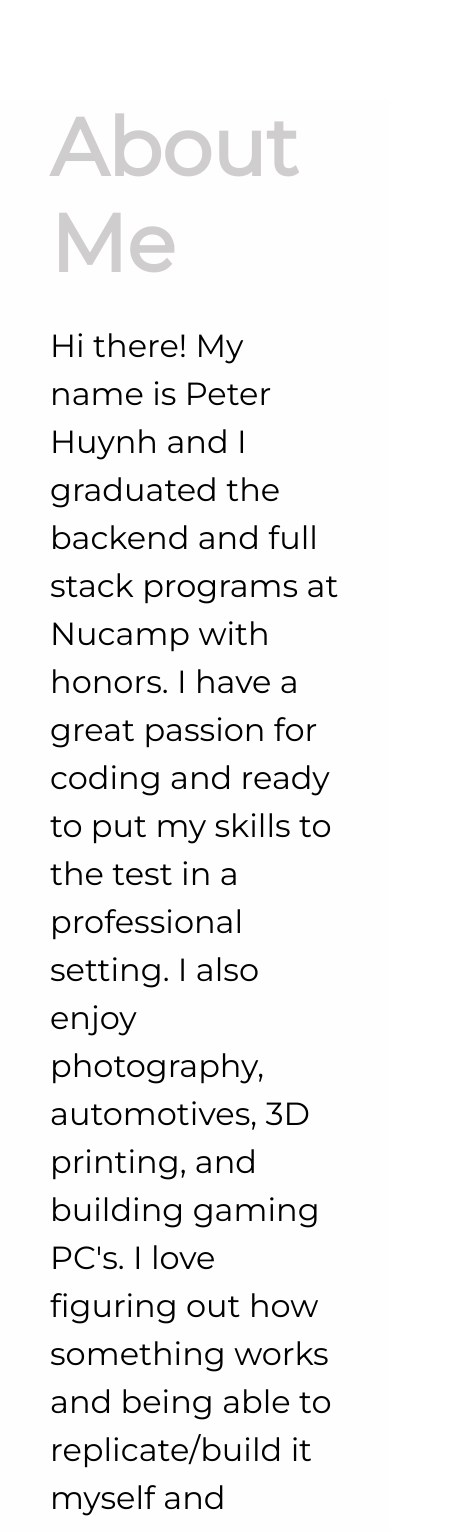
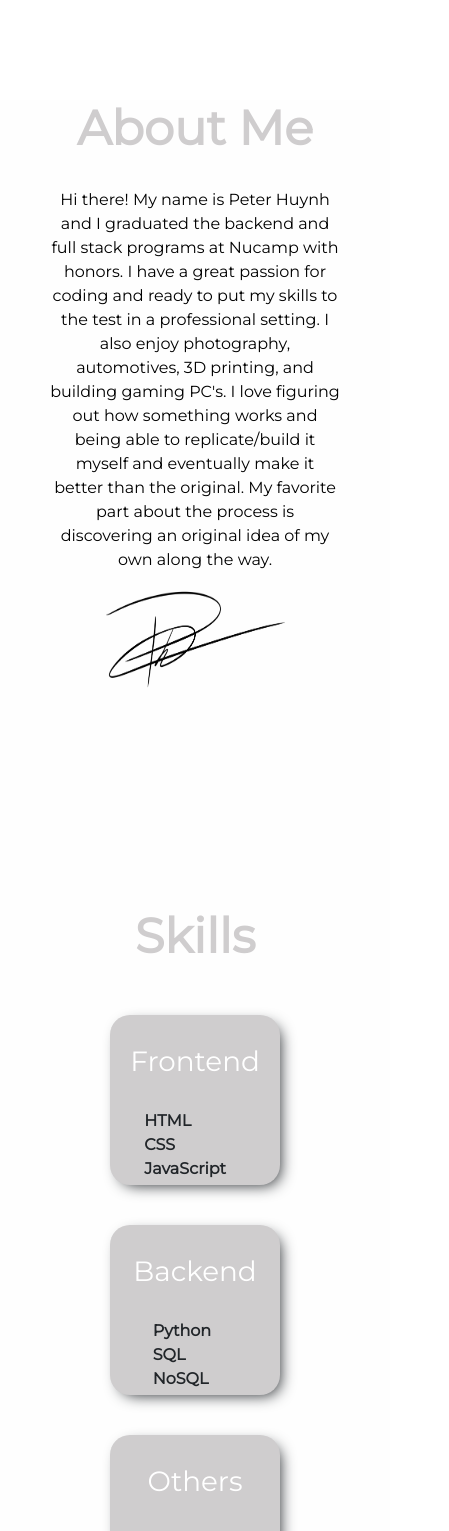
Before and after one commit to Peterhyh/official-website, a React (Create React App) app in the folder frontend/: page / in a window 390 px wide. Shown: the top 1531 px of the page, 449 px wide, since content can reach past the window. Built offline with nearby package versions, Linux system fonts and the light colour scheme; the HTML template or start-up script is replaced by a standard one; a web font is replaced by a local one.

Commit message:
responsive website update

```diff
--- a/frontend/public/index.html
+++ b/frontend/public/index.html
@@ -3,7 +3,7 @@
 
 <head>
   <meta charset="utf-8" />
-  <link rel="icon" href="%PUBLIC_URL%/myLogo.png" />
+  <!-- <link rel="icon" href="%PUBLIC_URL%/myLogo.png" /> -->
   <link rel="stylesheet"
     href="https://fonts.googleapis.com/css2?family=Lora&family=Montserrat:wght@100;400&display=swap" />
   <link rel="stylesheet"
@@ -12,7 +12,7 @@
   <meta name="viewport" content="width=device-width, initial-scale=1" />
   <meta name="theme-color" content="#000000" />
   <meta name="description" content="Peter Huynh Website" />
-  <link rel="icon" href="favicon.ico" />
+  <link rel="icon" href="./favicon.ico" />
   <!--
       manifest.json provides metadata used when your web app is installed on a
       user's mobile device or desktop. See https://developers.google.com/web/fundamentals/web-app-manifest/
@@ -27,7 +27,7 @@
       work correctly both with client-side routing and a non-root public URL.
       Learn how to configure a non-root public URL by running `npm run build`.
     -->
-  <title>Peter Huynh</title>
+  <title>Peter Huynh Portfolio</title>
 </head>
 
 <body>
--- a/frontend/src/App.css
+++ b/frontend/src/App.css
@@ -20,6 +20,10 @@ h3,
 .card-title {
   font-weight: 500;
   font-size: 1.25rem;
+}
+
+.hide {
+  visibility: hidden;
 }
 
 /* PhotographDetails------------------------------------------------------------------------------*/
--- a/frontend/src/components/home/bio/Bio.css
+++ b/frontend/src/components/home/bio/Bio.css
@@ -37,3 +37,14 @@
     align-items: center;
     font-size: 2rem;
 }
+
+@media only screen and (max-width: 973px) {
+    .bio-description {
+        font-size: 1rem;
+        text-align: center;
+    }
+
+    .bio-title {
+        font-size: 3rem;
+    }
+}
--- a/frontend/src/components/home/certificate/Certificates.css
+++ b/frontend/src/components/home/certificate/Certificates.css
@@ -31,6 +31,20 @@
 .certificate-row {
     display: flex;
     flex-direction: row;
+    flex-wrap: wrap;
     justify-content: space-evenly;
-    flex-wrap: wrap;
 }
+
+@media only screen and (max-width: 973px) {
+    .certificate-title {
+        font-size: 3rem;
+    }
+
+}
+
+@media only screen and (max-width: 973px) {
+    .certficiate img {
+        width: 170px;
+        height: 200px;
+    }
+}
--- a/frontend/src/components/home/projects/ProjectDemoCards.js
+++ b/frontend/src/components/home/projects/ProjectDemoCards.js
@@ -60,7 +60,7 @@ const ProjectDemoCards = () => {
                     <div className='image-container'>
                         <img src={Pharmacy} alt='' />
                     </div>
-                    <div className='card-body'>
+                    <div className='card-body prescription-description'>
                         <div className='card-title'>
                             <h3>Herb-A-Pharmacy</h3>
                         </div>
--- a/frontend/src/components/home/projects/Projects.css
+++ b/frontend/src/components/home/projects/Projects.css
@@ -20,7 +20,6 @@
 
 .project-row {
     display: flex;
-    flex-wrap: wrap;
     align-items: center;
     justify-content: center;
     flex-direction: row;
@@ -31,12 +30,11 @@
     justify-content: center;
     align-items: center;
     flex-direction: column;
-    margin: 30px;
-    width: 400px;
+    margin: 20px;
+    width: 410px;
     box-shadow: 0px 0px 15px 0px;
-    height: 500px;
+    height: 410px;
     border-radius: 20px;
-
 }
 
 .card-body {
@@ -45,6 +43,7 @@
     height: 100%;
     border-bottom-right-radius: 20px;
     border-bottom-left-radius: 20px;
+    overflow-y: scroll;
 }
 
 .card-body p {
@@ -75,3 +74,30 @@
     width: 40px;
     margin: 10px;
 }
+
+
+@media only screen and (max-width: 973px) {
+    .project-title {
+        font-size: 3rem;
+    }
+}
+
+@media only screen and (max-width: 1040px) {
+    .project-card {
+        height: 250px;
+        width: 250px;
+    }
+}
+
+@media only screen and (max-width: 973px) {
+    .project-card {
+        height: 170px;
+        width: 170px;
+    }
+}
+
+@media only screen and (max-width: 647px) {
+    .project-row {
+        flex-wrap: wrap;
+    }
+}
--- a/frontend/src/components/home/skills/Skills.css
+++ b/frontend/src/components/home/skills/Skills.css
@@ -8,7 +8,6 @@
 }
 
 .skill-row {
-    flex-wrap: wrap;
     display: flex;
     align-items: center;
     justify-content: center;
@@ -35,13 +34,9 @@
 }
 
 .skill-card div {
-    border-radius: 20px;
-    height: 100%;
     display: flex;
     align-self: center;
-    justify-content: center;
     flex-direction: column;
-    flex-wrap: wrap;
 }
 
 .skill-card h1 {
@@ -51,3 +46,38 @@
     padding: 10px;
     border-radius: 500px;
 }
+
+@media only screen and (max-width: 1040px) {
+    .skill-card {
+        height: 250px;
+        width: 250px;
+    }
+
+    .skill-card div {
+        overflow: scroll;
+    }
+
+}
+
+@media only screen and (max-width: 973px) {
+    .skills-title {
+        font-size: 3rem;
+    }
+
+    .skill-card {
+        height: 170px;
+        width: 170px;
+    }
+
+    .skill-container h1 {
+
+        justify-content: center;
+    }
+
+}
+
+@media only screen and (max-width: 647px) {
+    .skill-row {
+        flex-wrap: wrap;
+    }
+}
--- a/frontend/src/components/home/skills/Skills.js
+++ b/frontend/src/components/home/skills/Skills.js
@@ -1,6 +1,8 @@
 import './Skills.css';
+import { useState } from 'react';
 
 const Skills = () => {
+
     return (
         <div className='skill-container'>
             <h1 className='skills-title'>Skills</h1>
```
Also changed, not shown: 2 other files (tests, documents, lock files or other folders).
